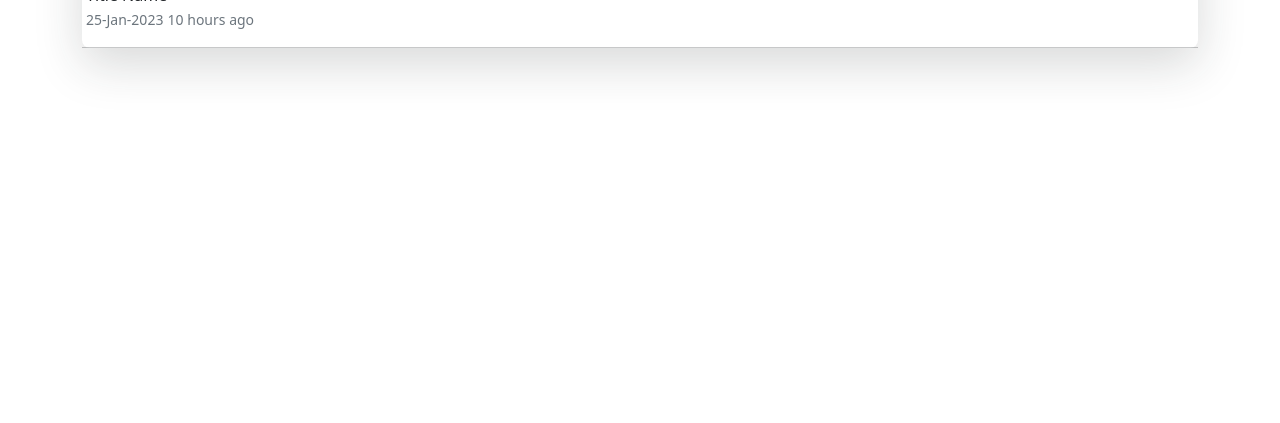
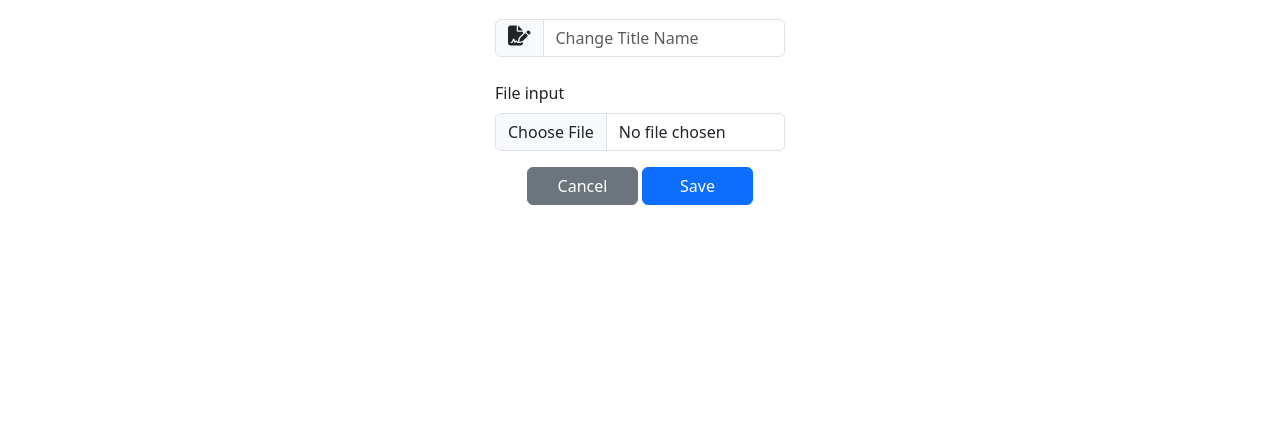
Before and after one commit to Aymammet/sky, a Python web app: template templates/post-edit.html in a window 1280 px wide. Shown: the part 377-800 px from the top of the page. Run offline with Jinja, Linux system fonts and the light colour scheme; the template is opened without the code that fills it, so the values that code supplies are empty; some libraries are stand-ins or nearby versions.

Commit message:
post-edit page design

```diff
--- a/templates/post-edit.html
+++ b/templates/post-edit.html
@@ -9,28 +9,31 @@
         <title >Post Edit</title>
     </head>
     <body>
-        <div class="container col-12 mt-5">
-            <div class="cardbox shadow-lg bg-white rounded-3">
-                <div class="cardbox-heading">
-                    <!-- START dropdown-->
-                    <div class="dropdown float-right">
-                        <div class="dropdown-menu dropdown-scale dropdown-menu-right" role="menu" style="position: absolute; transform: translate3d(-136px, 28px, 0px); top: 0px; left: 0px; will-change: transform;">
-                        </div>
-                    </div>
+        <!-- <"post edit"> -->
+        <div class="container-fluid col">
+            <form class="form-horizontal">
+                <div class="panel panel-default">
+                <div class="panel-body text-center mt-5">
+                    <img class="rounded-3" src="https://img.freepik.com/free-photo/wide-angle-shot-single-tree-growing-clouded-sky-during-sunset-surrounded-by-grass_181624-22807.jpg" class="img-circle profile-avatar" alt="Post">
                 </div>
-                <!--/ cardbox-heading Post1 -->
-                <div class="cardbox-item p-1">
-                    <img class="img-fluid rounded-3 justify-content-center" src="https://img.freepik.com/free-photo/wide-angle-shot-single-tree-growing-clouded-sky-during-sunset-surrounded-by-grass_181624-22807.jpg" alt="Image">
+            </form>
+        </div>
+        <div id="login" class="container col-md-5 col-lg-4 col-xl-3 col-sm-6 mx-auto mt-5">
+            <!-- Titlename input -->
+            <div class="form-outline mb-4 input-group flex-nowrap">
+                <span class="input-group-text fa-solid fa-file-signature fs-5" id="addon-wrapping"></span>
+                <input type="text" class="form-control" placeholder="Change Title Name" aria-label="Title" aria-describedby="addon-wrapping">
+            </div>
+            <div class="mb-3">
+                <label for="formFile" class="form-label">File input</label>
+                <input class="form-control " type="file" id="formFile">
+            </div>
+            <!-- Save and Cancel buttons -->
+            <div class="container-fluid">
+                <div class="text-center">
+                    <button type="button" class="btn btn-secondary mb-4 col-5">Cancel</button>
+                    <button type="button" class="btn btn-primary mb-4 col-5">Save</button>
                 </div>
-                <!--/ cardbox-title -->
-                <div class="cardbox-base m-1">
-                    <p class="mb-0">Title Name</p>
-                    <div class="media-body mb-0 text-secondary-emphasis">
-                        <small><span><i class="icon ion-md-pin"></i> 25-Jan-2023</span></small>
-                        <small><span><i class="icon ion-md-time"></i> 10 hours ago</span></small>
-                    </div>
-                </div>
-                <hr class="mb-1">
             </div>
         </div>
     </body>
```
